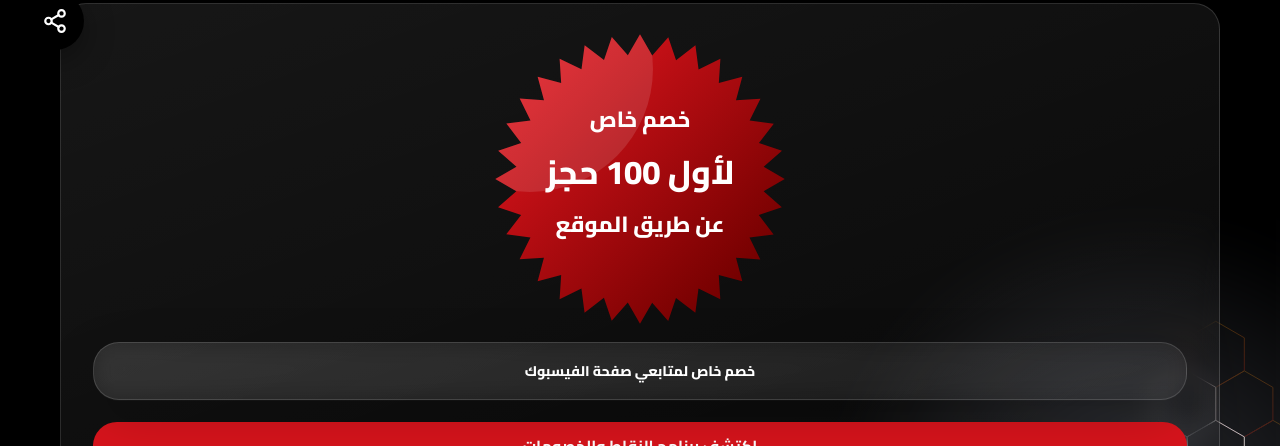
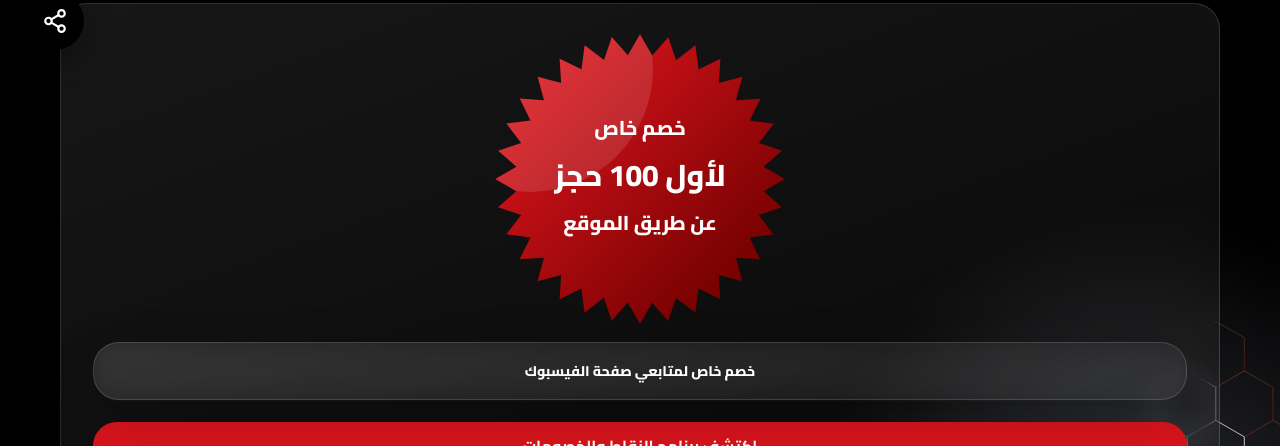
Before and after one commit to 7assan-Saad/gaafar-labs, a plain HTML site: page index.html in a window 1280 px wide. Shown: the part 724-1170 px from the top of the page. Drawn offline with Linux system fonts and the light colour scheme.

Commit message:
Edit Hero

```diff
--- a/css/style.css
+++ b/css/style.css
@@ -504,10 +504,10 @@ textarea {
 
 .hero-card h3 {
   position: absolute;
-  top: 95px;
+  top: 105px;
   left: 50%;
   transform: translateX(-50%);
-  font-size: 22px;
+  font-size: 20px;
   font-weight: 800;
   text-align: center;
   z-index: 501;
--- a/index.html
+++ b/index.html
@@ -121,7 +121,7 @@
         <div class="hero-card reveal">
           <div>
             <img src="./imgs/discount-flash.svg" class="discount-flash" alt="discount-flash">
-            <h3>خصم خاص <br> <span style="font-size: 33px;">لأول 100 حجز</span><br> عن طريق الموقع</h3>
+            <h3>خصم خاص <br> <span style="font-size: 30px;">لأول 100 حجز</span><br> عن طريق الموقع</h3>
           </div>
           <p class="sub">خصم خاص لمتابعي صفحة الفيسبوك</p>
           <a href="discounts/" class="btn btn-red">اكتشف برنامج النقاط والخصومات</a>
```
